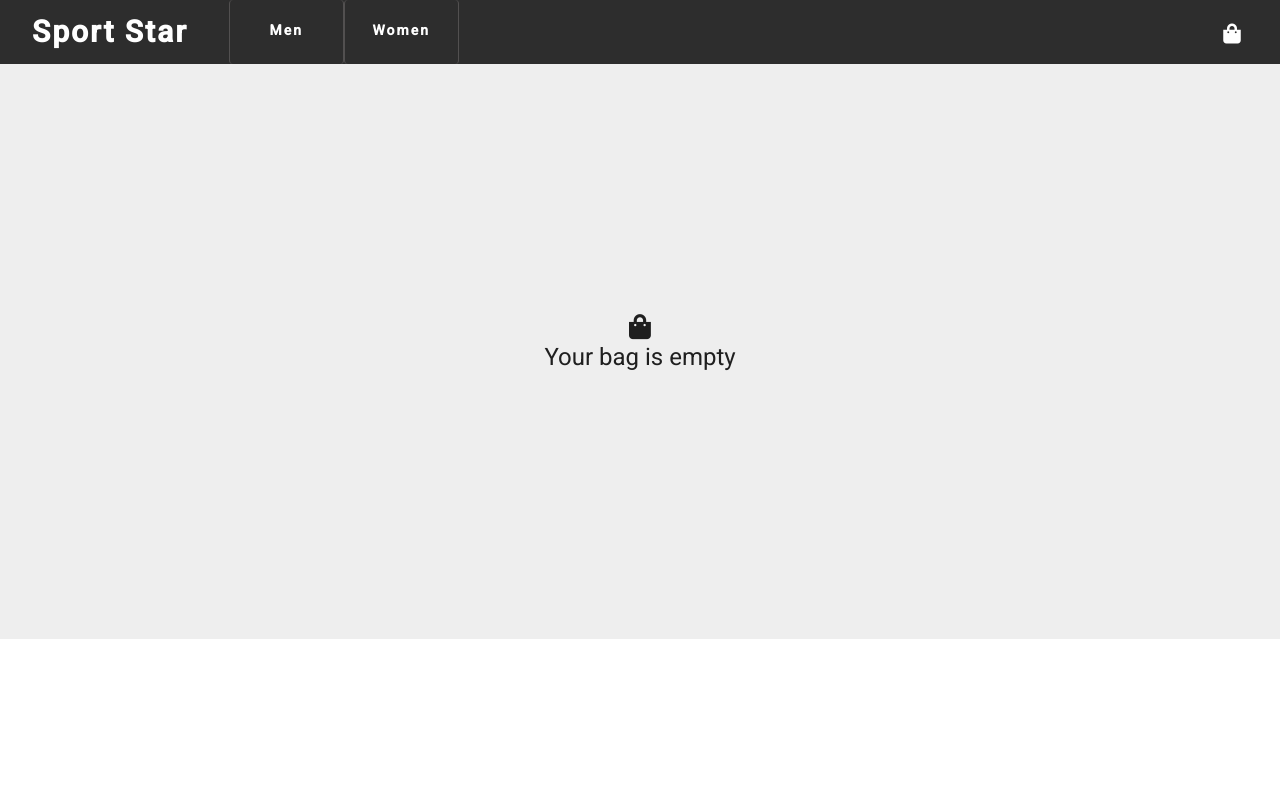
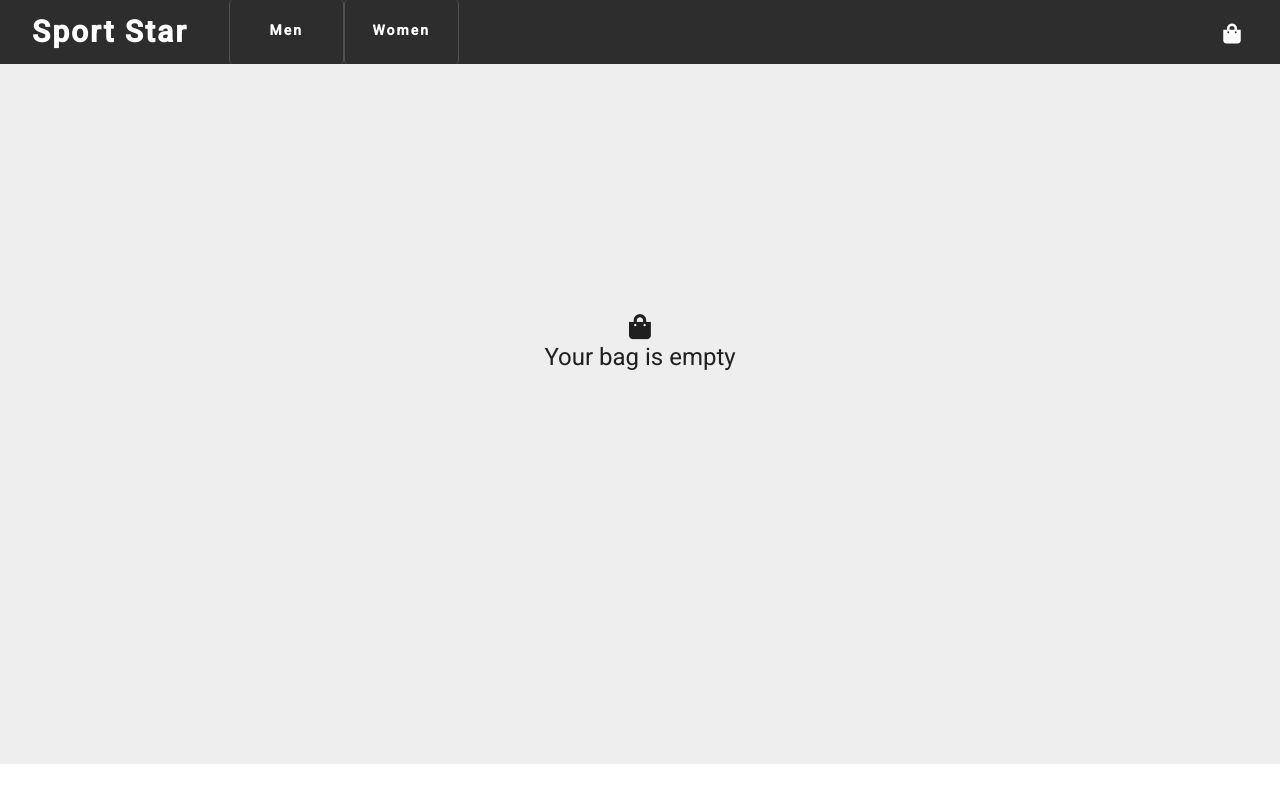
Before and after one commit to nnajman/sportstar-client, an Angular app: page /shopping-cart in a window 1280 px wide. Built offline with nearby package versions, Linux system fonts and the light colour scheme.

Commit message:
changed height of shopping cart

```diff
--- a/src/app/components/shopping-cart/shopping-cart.component.scss
+++ b/src/app/components/shopping-cart/shopping-cart.component.scss
@@ -2,7 +2,7 @@
     background-color: #eee;
     position: relative;
     width: 100%;
-    min-height: 300px;
+    min-height: 700px;
     overflow: auto;
 }
 
```
